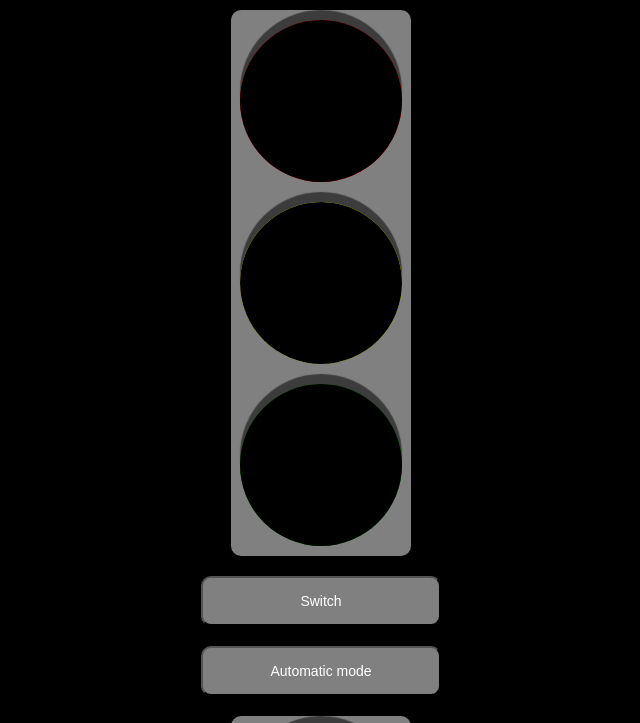
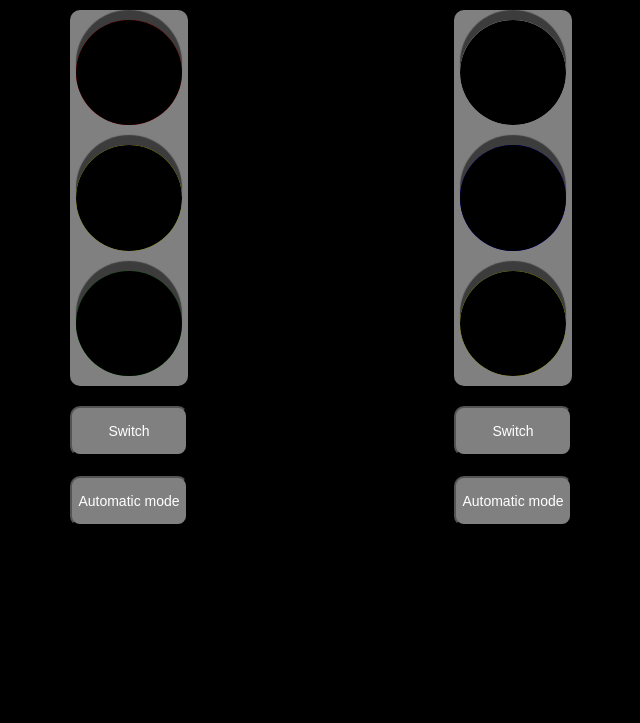
Before and after one commit to PrevedMed6/TrafficLight, a plain HTML site: page index.html in a window 1280 px wide. Shown: the top 723 px of the page, without its empty margins (319-959 px from the left). Drawn offline with Linux system fonts and the light colour scheme.

Commit message:
поправила разметку

```diff
--- a/blocks/page/page.css
+++ b/blocks/page/page.css
@@ -10,4 +10,6 @@
   -ms-text-size-adjust: 100%;
   -moz-text-size-adjust: 100%;
   text-rendering: optimizeLegibility;
+  display: flex;
+  justify-content: space-around;
 }
--- a/blocks/traffic-light/__button/traffic-light__button.css
+++ b/blocks/traffic-light/__button/traffic-light__button.css
@@ -1,5 +1,5 @@
 .traffic-light__button {
-  width: min(240px,100%);
+  width: min(150px,100%);
   border-radius: 10px;
   height: 50px;
   background-color: #808080;
--- a/blocks/traffic-light/__element/traffic-light__element.css
+++ b/blocks/traffic-light/__element/traffic-light__element.css
@@ -2,7 +2,7 @@
   display: flex;
   flex-direction: column;
   align-items: center;
-  width: min(180px,100%);
+  width: min(150px,100%);
   background-color:#808080;
   border-radius: 10px;
 }
```
